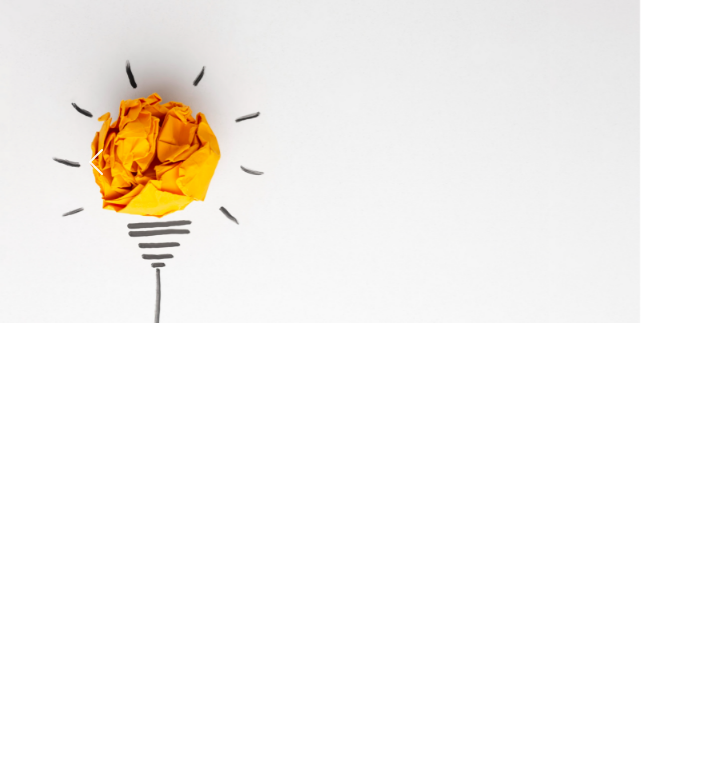
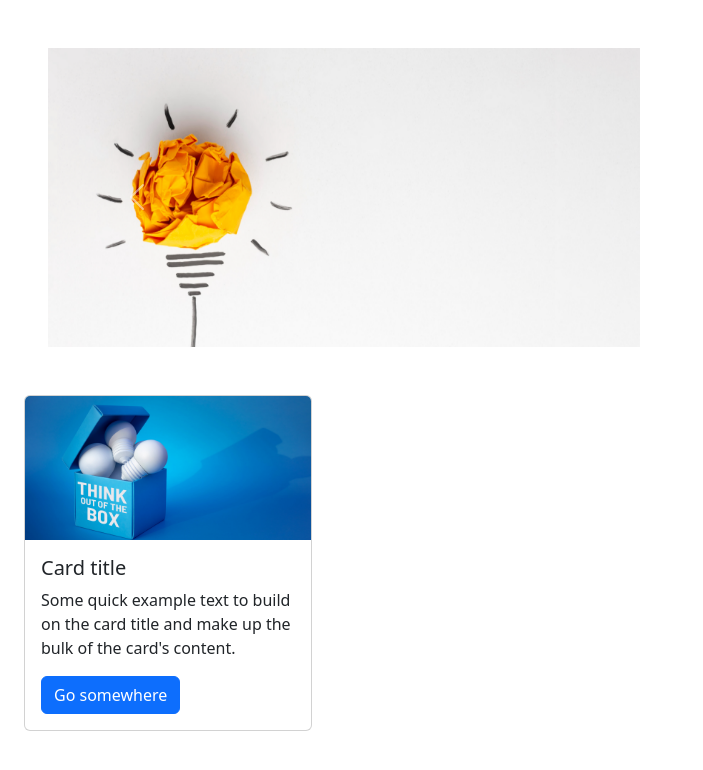
Before and after one commit to sajim-khan/bootstrap-responsive-layout, a plain HTML site: page index.html in a window 1280 px wide. Shown: the whole page, without its empty margins (0-703 px from the left). Drawn offline with Linux system fonts and the light colour scheme.

Commit message:
added card

```diff
--- a/index.html
+++ b/index.html
@@ -10,7 +10,7 @@
 <body>
 
 
-      <div id="carouselExample" class="carousel slide">
+      <div id="carouselExample" class="carousel slide m-5">
         <div class="carousel-inner">
           <div class="carousel-item active">
             <img src="images/banner1.png" class="d-block w-50" alt="...">
@@ -32,6 +32,18 @@
         </button>
       </div>
 
+
+      <div class="card m-4" style="width: 18rem;">
+        <img src="images/banner3.png" class="card-img-top" alt="...">
+        <div class="card-body">
+          <h5 class="card-title">Card title</h5>
+          <p class="card-text">Some quick example text to build on the card title and make up the bulk of the card's content.</p>
+          <a href="#" class="btn btn-primary">Go somewhere</a>
+        </div>
+      </div>
+
+
+    <!-- bootstrap js -->
     <script src="js/bootstrap.min.js"></script>
 </body>
 </html>
```
